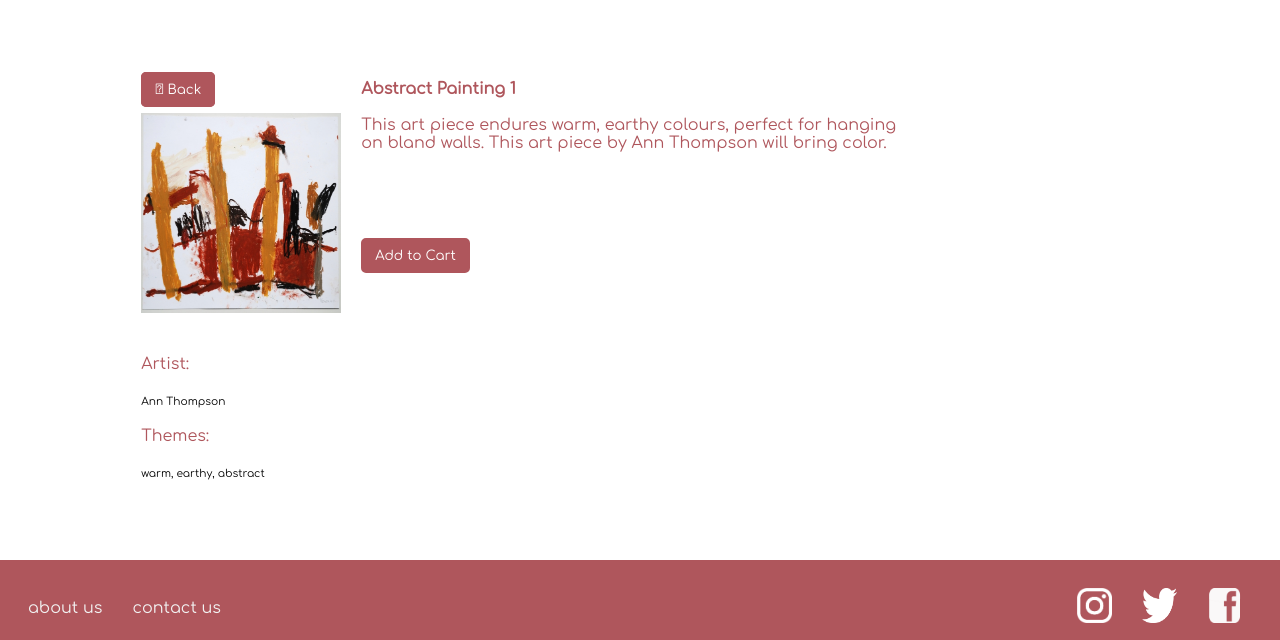
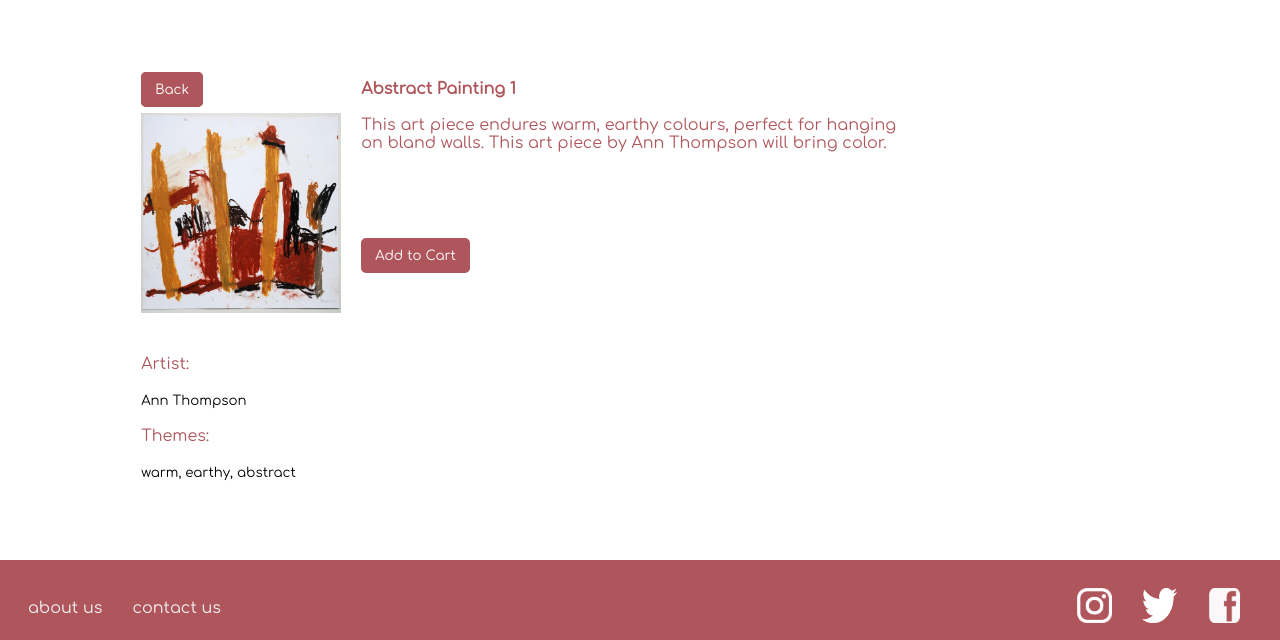
Before and after one commit to jeromycassar/aussieart, a PHP site: page /product.php in a window 1280 px wide. Shown: the part 160-800 px from the top of the page. Run offline with PHP 8.4, Linux system fonts and the light colour scheme; the visitor is signed in with stand-in values (Sample User, id 1).

Commit message:
last changes

```diff
--- a/product.php
+++ b/product.php
@@ -57,7 +57,7 @@ session_start();
               <td class="body-content"><!--Main Content-->
                 <div class="prod-container">
                   <div id="prod-left">
-                    <a href="products.php" class="btn">&#17; Back</a><br>
+                    <a href="products.php" class="btn">Back</a><br>
                     <img style="margin-top:15px;" src="images/ThomA-1.jpg" height="200px" width="200px">
                     <p class="prod-price" name="price"></p><br>
                     <p id="product-font">Artist: </p><br><span class="artist-name">Ann Thompson</span><br><br>
--- a/stylesheets/style.css
+++ b/stylesheets/style.css
@@ -326,7 +326,7 @@ body {
 
 .prod-themes,
 .artist-name {
-    font-size: 8pt;
+    font-size: 10pt;
     font-family: header;
     color: black
 }
```
